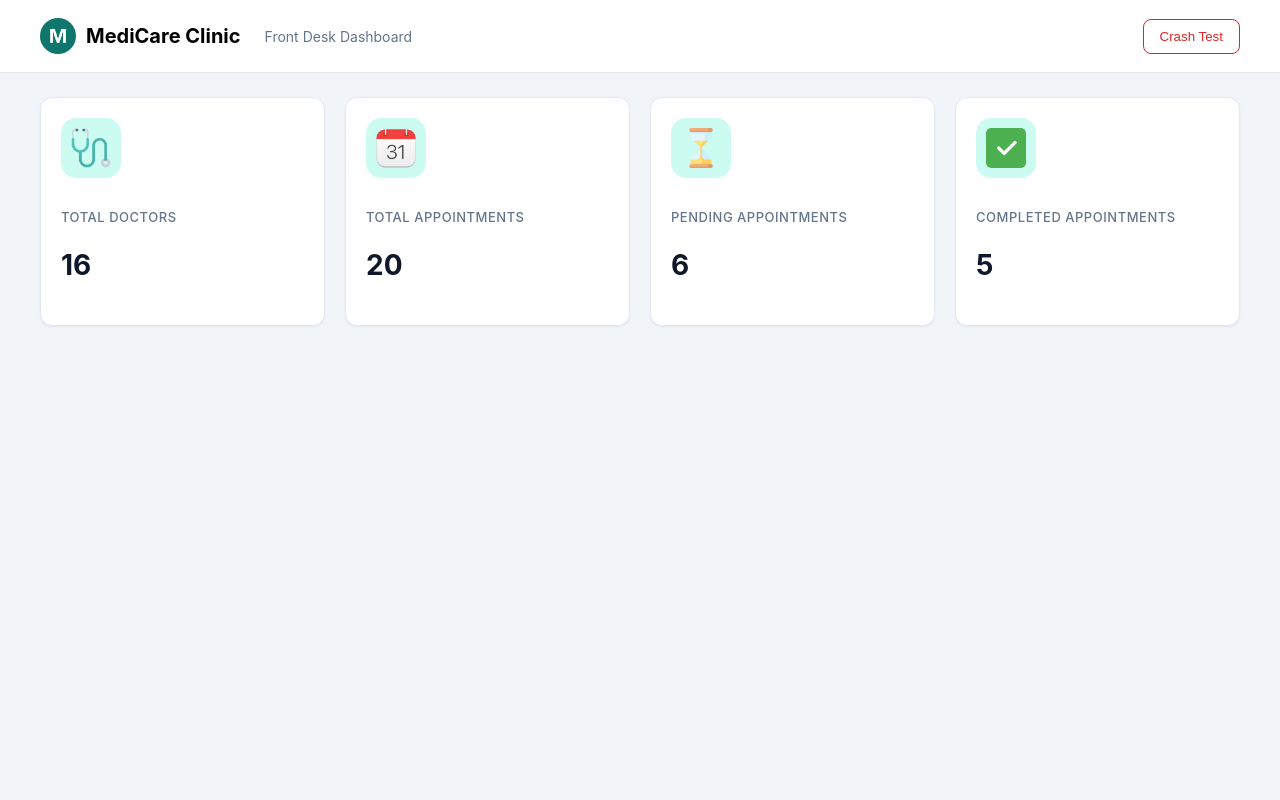
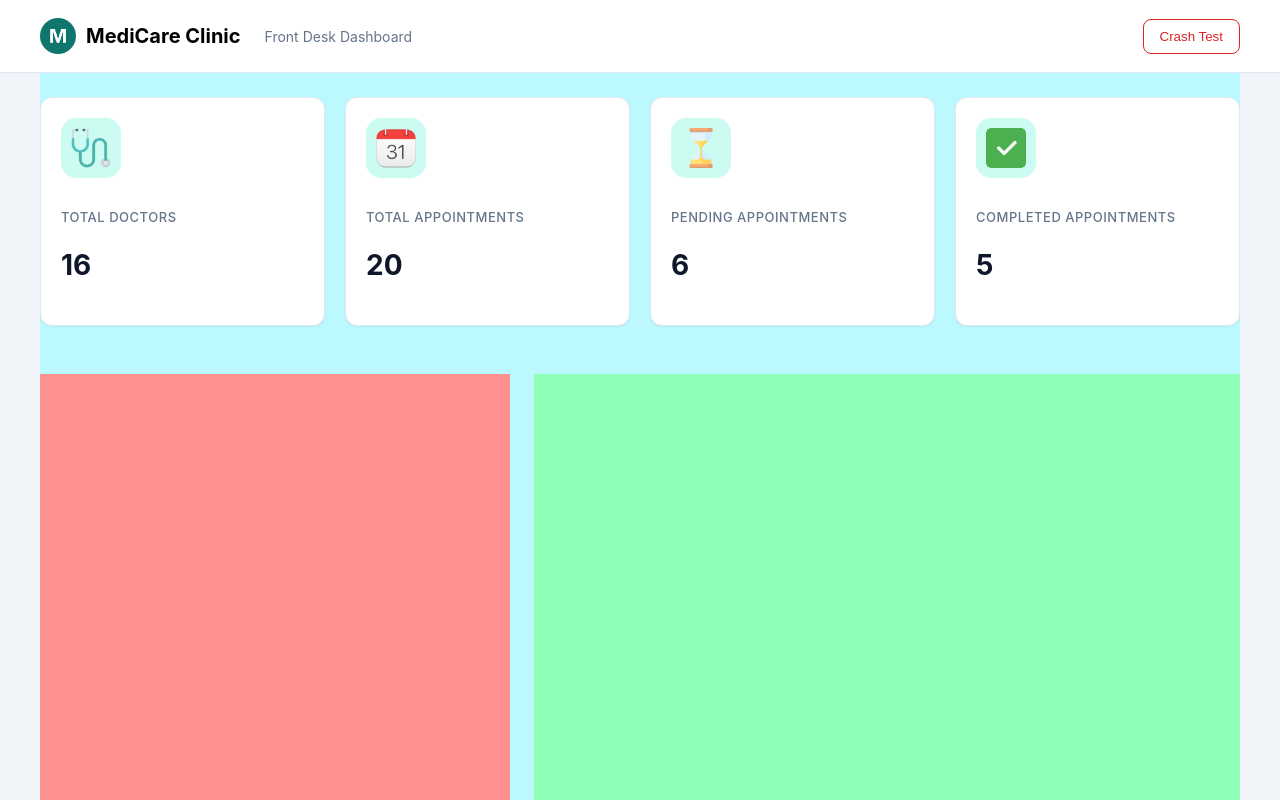
Before and after one commit to Kh-Tanjim-Ashraf/React-Defined, a React (Vite) app in the folder 4-hospital-appointment-dashboard-ui/medicare-dashboard/: page / in a window 1280 px wide. Shown: the top 800 px of the page. Built offline with nearby package versions, Linux system fonts and the light colour scheme.

Commit message:
F4: Implemented the skeleton of two containers of `MainGrid` component

```diff
--- a/4-hospital-appointment-dashboard-ui/medicare-dashboard/src/App.jsx
+++ b/4-hospital-appointment-dashboard-ui/medicare-dashboard/src/App.jsx
@@ -2,6 +2,7 @@ import { useState } from "react";
 import Header from "./components/layout/Header";
 import PageContainer from "./components/layout/PageContainer";
 import StatGrid from "./components/stats/StatGrid";
+import MainGrid from "./components/layout/MainGrid";
 
 function App() {
   return (
@@ -11,8 +12,7 @@ function App() {
       <PageContainer>
         <StatGrid />
 
-        {/* Sample Ref till implementing `MainGrid` */}
-        {/* <StatGrid /> */}
+        <MainGrid />
       </PageContainer>
     </>
   );
--- /dev/null
+++ b/4-hospital-appointment-dashboard-ui/medicare-dashboard/src/components/layout/MainGrid.jsx
@@ -0,0 +1,10 @@
+export default function MainGrid() {
+  return (
+    <div className="main-grid">
+      {/* Doctor List, Search & Filter Container */}
+      <div className="main-grid-left-container"></div>
+      {/* Appointment Form & List Container */}
+      <div className="main-grid-right-container"></div>
+    </div>
+  );
+}
--- a/4-hospital-appointment-dashboard-ui/medicare-dashboard/src/index.css
+++ b/4-hospital-appointment-dashboard-ui/medicare-dashboard/src/index.css
@@ -85,7 +85,7 @@ header {
   max-width: 1200px;
   display: grid;
   margin: 0 auto;
-  /* background-color: #bcf9ff; */
+  background-color: #bcf9ff;
 }
 
 .stat-grid {
@@ -126,3 +126,20 @@ header {
     }
   }
 }
+
+.main-grid {
+  display: grid;
+  grid-template-columns: 2fr 3fr;
+  gap: 24px;
+  margin-top: 24px;
+
+  .main-grid-left-container {
+    height: 100vh;
+    background-color: #ff9090;
+  }
+
+  .main-grid-right-container {
+    height: 100vh;
+    background-color: #90ffb7;
+  }
+}
```
